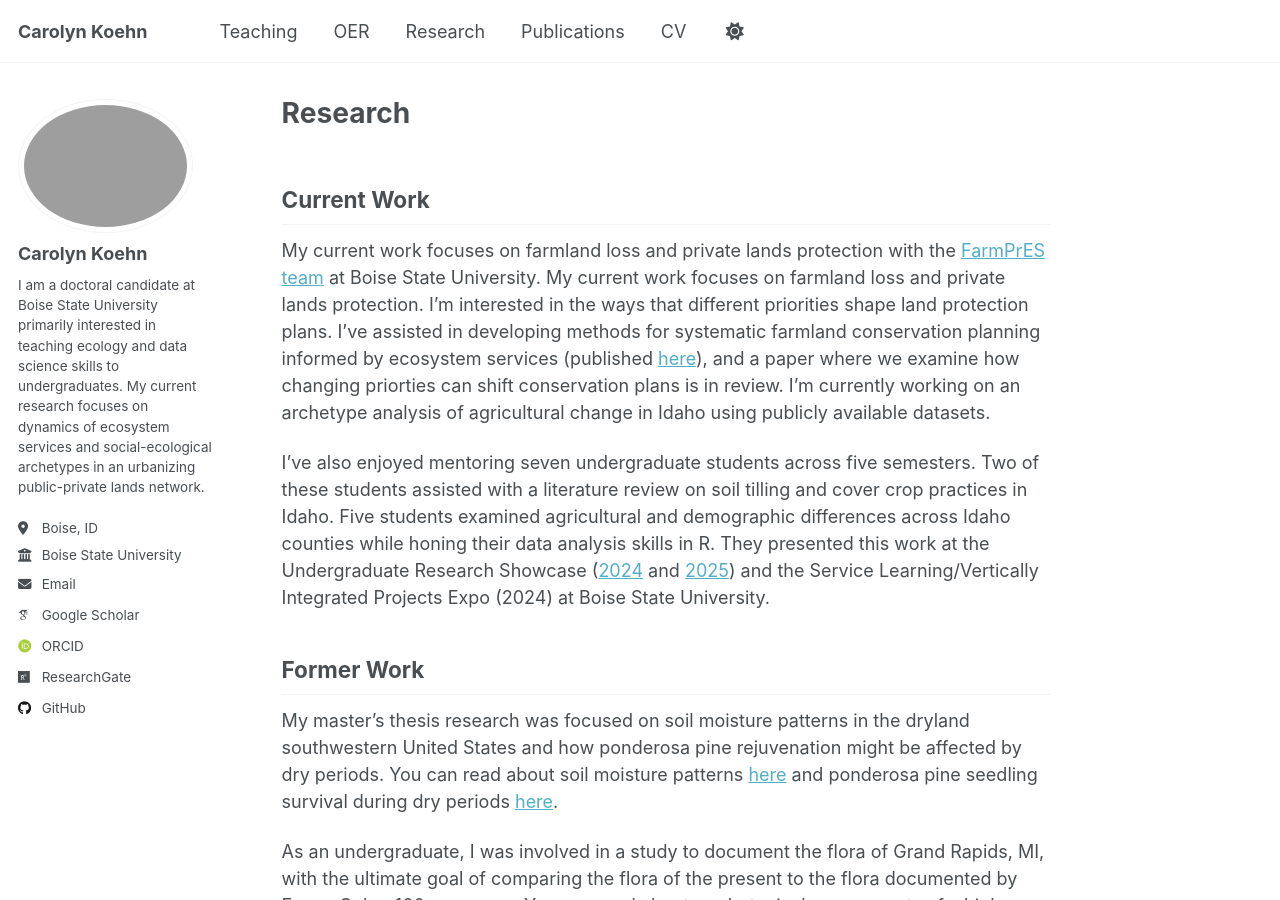
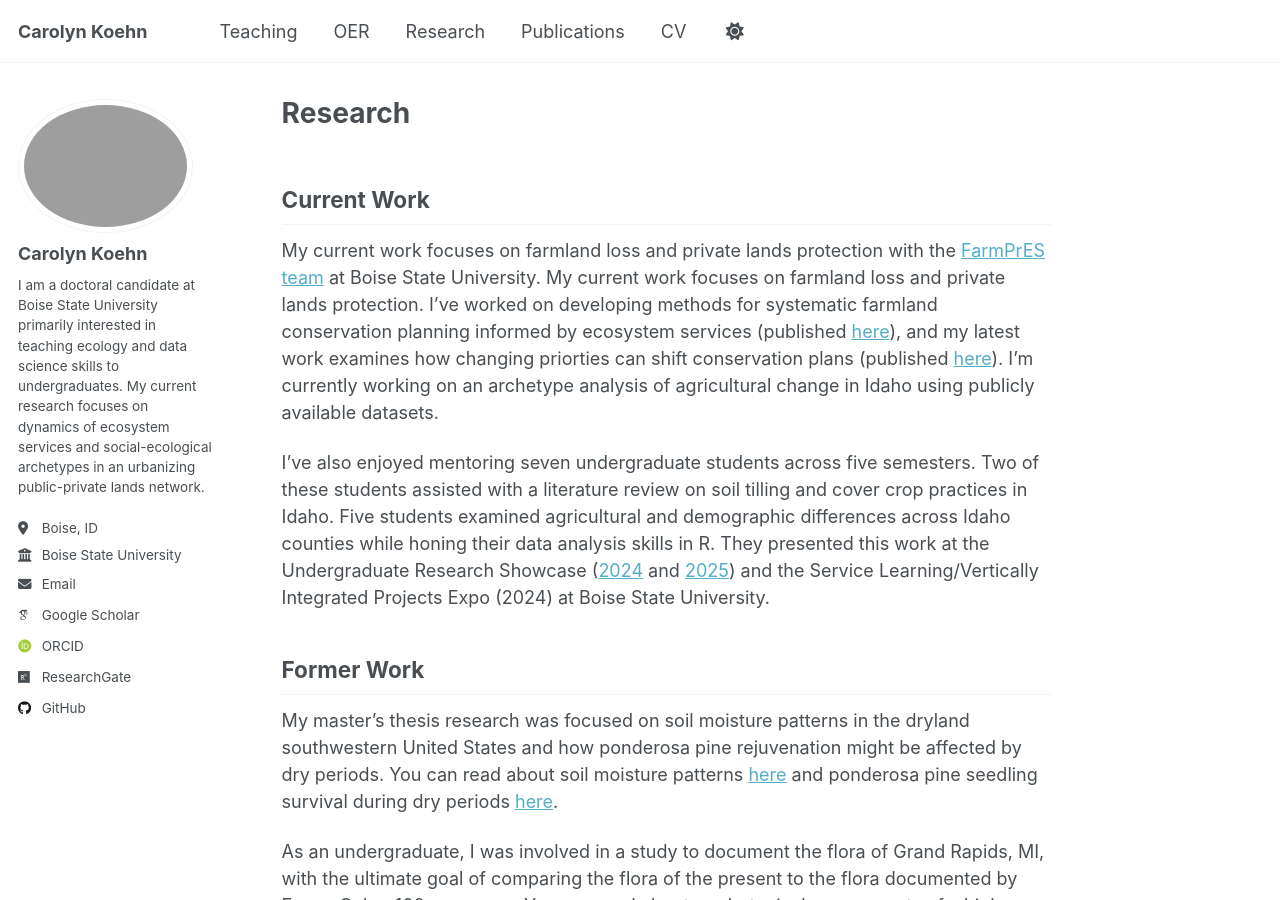
Before and after one commit to CarolynKoehn/CarolynKoehn.github.io, a Jekyll site: the page built from _pages/research.md, in a window 1280 px wide and 900 px high. Built offline with Jekyll 4.4.1, drawn with Linux system fonts in a browser that asks for light colours; some web fonts are replaced.

Commit message:
restore link to paper

```diff
--- a/_pages/research.md
+++ b/_pages/research.md
@@ -8,7 +8,7 @@ redirect_from:
 Current Work
 -----
 
-My current work focuses on farmland loss and private lands protection with the [FarmPrES team](https://www.boisestate.edu/environment/our-work/farmland-protection-research/) at Boise State University. My current work focuses on farmland loss and private lands protection. I'm interested in the ways that different priorities shape land protection plans. I've assisted in developing methods for systematic farmland conservation planning informed by ecosystem services (published [here](https://doi.org/10.1016/j.biocon.2024.110735)), and a paper where we examine how changing priorties can shift conservation plans is in review. I'm currently working on an archetype analysis of agricultural change in Idaho using publicly available datasets.
+My current work focuses on farmland loss and private lands protection with the [FarmPrES team](https://www.boisestate.edu/environment/our-work/farmland-protection-research/) at Boise State University. My current work focuses on farmland loss and private lands protection. I've worked on developing methods for systematic farmland conservation planning informed by ecosystem services (published [here](https://doi.org/10.1016/j.biocon.2024.110735)), and my latest work examines how changing priorties can shift conservation plans (published [here](https://doi.org/10.1007/s10980-026-02307-0)). I'm currently working on an archetype analysis of agricultural change in Idaho using publicly available datasets.
 
 I've also enjoyed mentoring seven undergraduate students across five semesters. Two of these students assisted with a literature review on soil tilling and cover crop practices in Idaho. Five students examined agricultural and demographic differences across Idaho counties while honing their data analysis skills in R. They presented this work at the Undergraduate Research Showcase ([2024](https://scholarworks.boisestate.edu/under_showcase_2024/45) and [2025](https://scholarworks.boisestate.edu/under_showcase_2025/178 )) and the Service Learning/Vertically Integrated Projects Expo (2024) at Boise State University.
 
```
